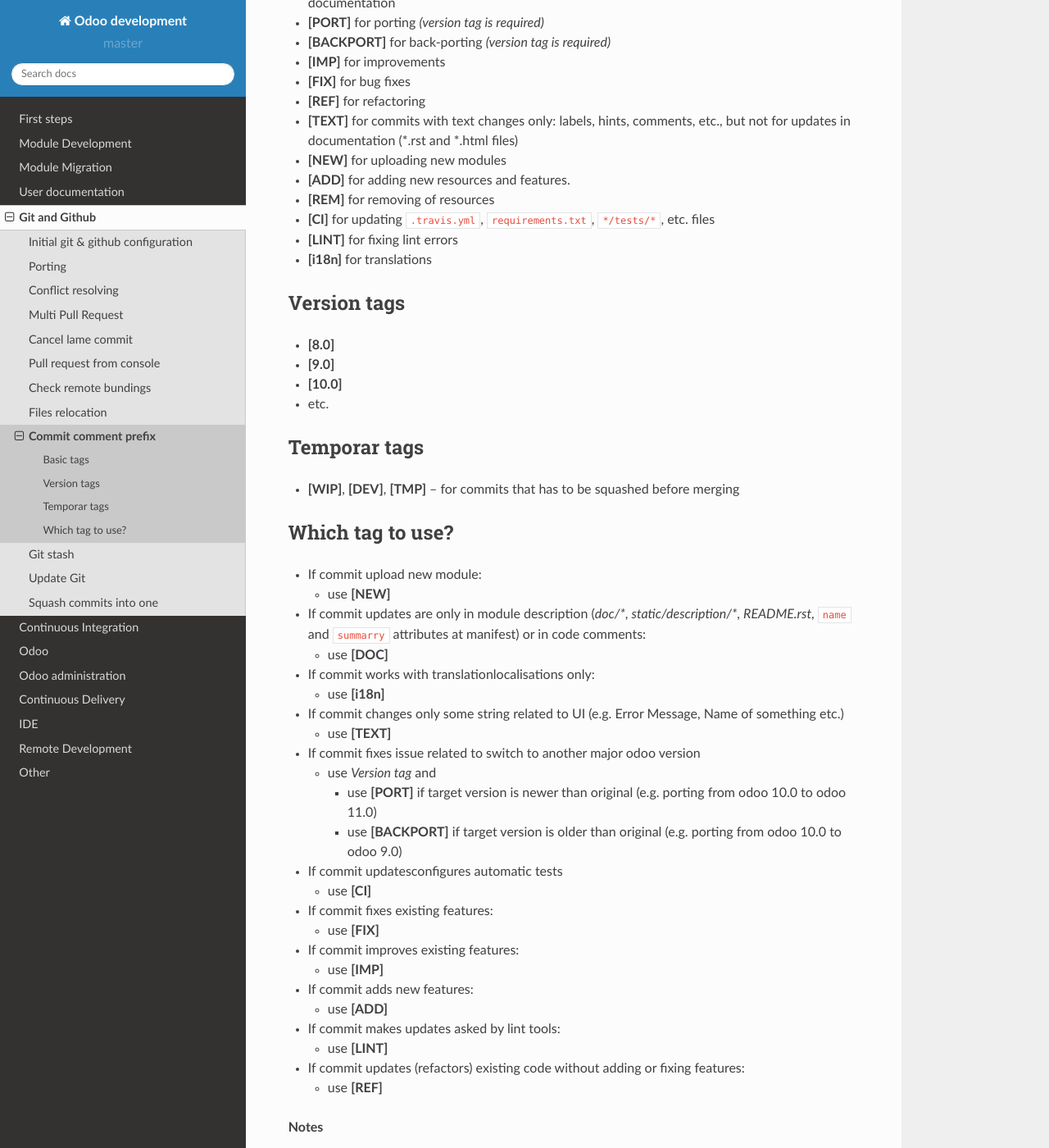
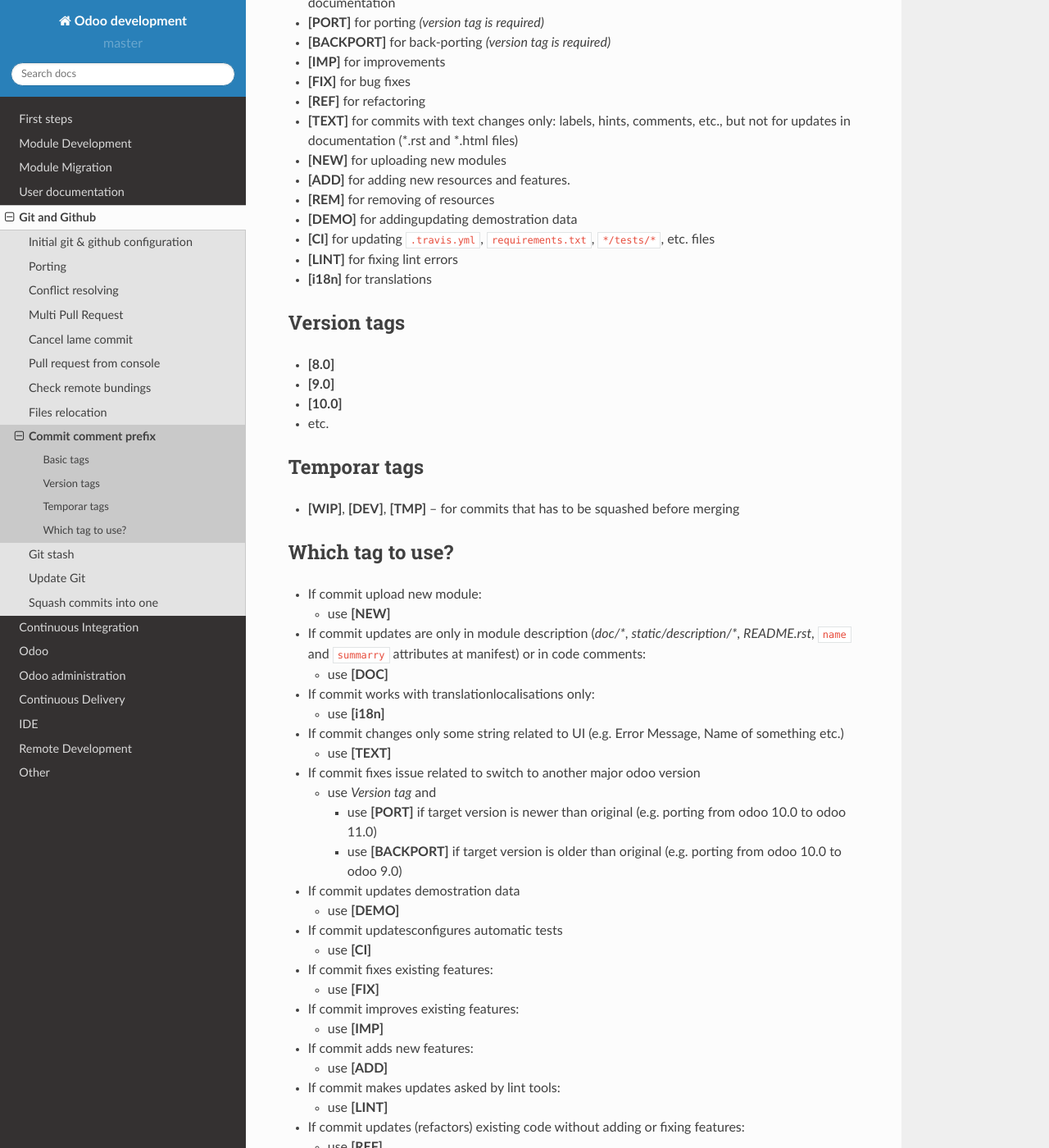
Before and after one commit to itpp-labs/odoo-development, a Sphinx documentation site: the page built from docs/git/commits.rst, in a window 1280 px wide and 1400 px high, scrolled down 296 px. Shown: the whole window at 82% size. Built offline with Sphinx 7.4.7 and the Read the Docs theme 2.0.0, drawn with Linux system fonts in a browser that asks for light colours; pages that are not in the unit, such as notebooks, are missing from menus.

Commit message:
new tag: demo

```diff
--- a/docs/git/commits.rst
+++ b/docs/git/commits.rst
@@ -15,6 +15,7 @@
 * **[NEW]** for uploading new modules
 * **[ADD]** for adding new resources and features.
 * **[REM]** for removing of resources
+* **[DEMO]** for adding\updating demostration data
 * **[CI]** for updating ``.travis.yml``, ``requirements.txt``, ``*/tests/*``, etc. files
 * **[LINT]** for fixing lint errors
 * **[i18n]** for translations
@@ -57,6 +58,9 @@
 
     * use **[PORT]** if target version is newer than original (e.g. porting from odoo 10.0 to odoo 11.0)
     * use **[BACKPORT]** if target version is older than original (e.g. porting from odoo 10.0 to odoo 9.0)
+* If commit updates demostration data
+
+  * use **[DEMO]**
 
 * If commit updates\configures automatic tests
 
```
